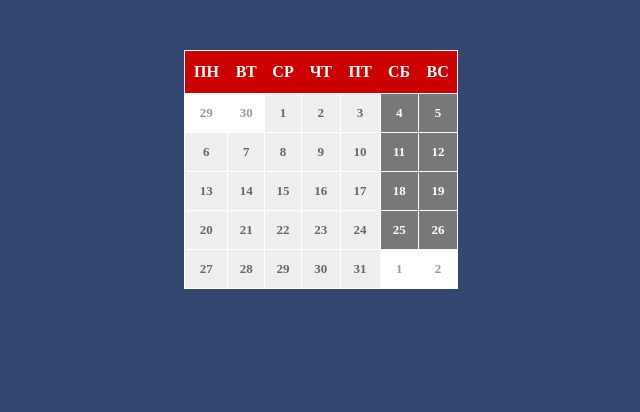
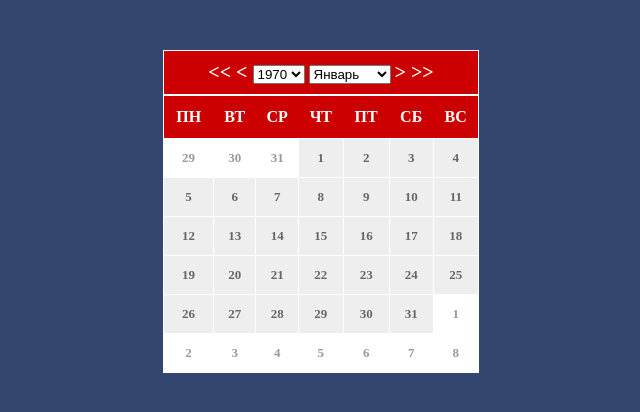
Before and after one commit to Shau1a/fd2, a plain HTML site: page fd2/lesson05/calendar.html in a window 1280 px wide. Shown: the whole page, without its empty margins (319-959 px from the left). Drawn offline with Linux system fonts and the light colour scheme.

Commit message:
updated calendar

```diff
--- a/fd2/lesson05/calendar.html
+++ b/fd2/lesson05/calendar.html
@@ -7,12 +7,37 @@
 		body {
 			background: #334670;
 		}
+		.caption {
+			margin: 50px auto 0;
+			width: calc(38px * 7 + 50px);
+			text-align: center;
+			background: #c00;
+			color: #fff;
+			border: 1px solid #fff;
+			padding: 10px;
+			box-sizing: border-box;
+		}
+		.caption a {
+			color: #fff;
+			outline-style: none;
+			text-decoration: none;
+			font-size: 20px;
+			font-weight: 700;
+		}
+		.caption a:hover {
+			color: blue;
+		}
 		#calendar {
 			width: auto;
-			margin-top: 50px;
+		}
+		#search {
+			font-size: 24px;
+			position: relative;
+			top: 2px;
+			cursor: pointer;
 		}
 		table {
-			width: calc(38px * 7 + 8px);
+			width: calc(38px * 7 + 50px);
 			padding: 0;
 			margin: auto;
 			border: 1px solid white;
@@ -25,7 +50,11 @@
 			text-transform: uppercase;
 			height: 40px;
 		}
-		td {
+		.other_month {
+			background-color: #ffffff;
+			color: #999999;
+		}
+		td, .curr_month {
 			border: 1px solid white;
 			height: 38px;
 			text-align: center;
@@ -35,10 +64,6 @@
 			color: #666666;
 			margin: 0;
 			padding: 0;
-		}
-		.other_month {
-			background-color: #ffffff;
-			color: #999999;
 		}
 		.weekend {
 			background-color: #787878;
@@ -50,32 +75,105 @@
 	</style>
 </head>
 <body>
-	<div id="calendar"></div>
+	<div id="calendar">
+		<div class="caption">
+			<span id="prevYear" title="предыдущий год"><a href="#"> << </a></span>
+			<span id="prevMonth" title="предыдущий месяц"><a href="#"> < </a></span>
+			<select name="y" id="year" size="1"></select>
+			<select name="m" id="month" size="1">
+				<option value="0">Январь</option>
+				<option value="1">Февраль</option>
+				<option value="2">Март</option>
+				<option value="3">Апрель</option>
+				<option value="4">Май</option>
+				<option value="5">Июнь</option>
+				<option value="6">Июль</option>
+				<option value="7">Август</option>
+				<option value="8">Сентябрь</option>
+				<option value="9">Октябрь</option>
+				<option value="10">Ноябрь</option>
+				<option value="11">Декабрь</option>
+			</select>
+			<span id="nextMonth" title="следующий месяц"><a href="#"> > </a></span>
+			<span id="nextYear" title="следующий год"><a href="#"> >> </a></span>
+		</div>
+	</div>
 
 
 
 
 <script>
 
-var calendar = document.getElementById('calendar');
+const calendar 	= 	document.getElementById('calendar');
+
+let prevYear 	= 	document.getElementById('prevYear');
+let prevMonth 	= 	document.getElementById('prevMonth');
+let nextMonth 	= 	document.getElementById('nextMonth');
+let nextYear 	= 	document.getElementById('nextYear');
+
+let YearList 	= 	document.getElementById('year');
+let MonthList 	= 	document.getElementById('month');
+
 createCalendarTable();
+createYearsList();
+
+var year = YearList[0].value,
+month = MonthList[0].value;
+createCalendar(new Date(year, month));
+console.log(year);
+console.log(month);
 
 
+YearList.addEventListener('change', function() {
+  var index = YearList.selectedIndex;
+  year = YearList[index].value;
+  console.log(year);
+  createCalendar(new Date(year, month));
+});
 
-//	let year = prompt('enter a year', '');
-//	let month = prompt('enter a month', '');
+MonthList.addEventListener('change', function() {
+  var index = MonthList.selectedIndex;
+  month = MonthList[index].value;
+  console.log(month);
+  createCalendar(new Date(year, month));
+});
 
-var year = 2019;
-var month = 4;
+prevYear.addEventListener('click', function(e){
+	e.preventDefault();
+	+year--;
+	createCalendar(new Date(year, month)); // сделать красиво, чтоб в выпадающем списке тоже менялось значение
+});
 
-var date = new Date(year, month);
-var dayNumber = date.getDay();
+prevMonth.addEventListener('click', function(e){
+	e.preventDefault();
+	+month--;
+	if (month == (-1)) {
+		month = 11;
+		year--;
+	}
+	console.log('month' + month);
+	console.log('year' + year);
+	createCalendar(new Date(year, month)); // сделать красиво, чтоб в выпадающем списке тоже менялось значение
+});
 
+nextYear.addEventListener('click', function(e){
+	e.preventDefault();
+	+year++;
+	createCalendar(new Date(year, month)); // сделать красиво, чтоб в выпадающем списке тоже менялось значение
+});
 
+nextMonth.addEventListener('click', function(e){
+	e.preventDefault();
+	+month++;
+	if (month == 12) {
+		month = 0;
+		year++;
+	}
+	console.log('month' + month);
+	console.log('year' + year);
+	createCalendar(new Date(year, month)); // сделать красиво, чтоб в выпадающем списке тоже менялось значение
+});
 
-
-
-createCalendar(date);
 
 
 function createCalendar(date) {
@@ -86,15 +184,18 @@ function createCalendar(date) {
 	let lastDayOfPreviousMonth = new Date(date.getFullYear(), date.getMonth(), 0);
   	lastDayOfPreviousMonth = lastDayOfPreviousMonth.getDate();
 
+	calendar.getElementsByClassName('other_month').className = '';
 
 	for (let i = 0; i < lastDayOfThisMonth; i++) {
 		tdCollection[date.getDay() - 1 + i].innerHTML = 1 + i;
+		tdCollection[date.getDay() - 1 + i].className = 'curr_month';
 	}
 
 	for (let i = date.getDay() - 2; i >= 0; i--) {
 		tdCollection[i].className = 'other_month';
 		tdCollection[i].innerHTML = lastDayOfPreviousMonth-- ;
 	}
+
 
 	let d = 1; //counter for the next month to fill up the calendar until that ends
 	for (let i = lastDayOfThisMonth + date.getDay() - 1; i < tdCollection.length; i++) {
@@ -105,21 +206,21 @@ function createCalendar(date) {
 
 
 function createCalendarTable() {
-	var daysNames = ['пн','вт','ср','чт','пт','сб','вс'];
+	let daysNames = ['пн','вт','ср','чт','пт','сб','вс'];
 
-	var tab = document.createElement('table');
-	var tbdy = document.createElement('tbody');
+	let tab = document.createElement('table');
+	let tbdy = document.createElement('tbody');
 	calendar.appendChild(tab).appendChild(tbdy);
-	for (var i = 0; i < 6; i++) {
-		var tr = document.createElement('tr');
+	for (let i = 0; i < 7; i++) {
+		let tr = document.createElement('tr');
 		tbdy.appendChild(tr);
-		for (var j = 0; j < 7; j++) {
+		for (let j = 0; j < 7; j++) {
 			if (i == 0) {
-				var th = document.createElement('th');
+				let th = document.createElement('th');
 				tr.appendChild(th).innerHTML = daysNames[j];
 			}
 			else {
-				var td = document.createElement('td');
+				let td = document.createElement('td');
 				if (j == 5 || j == 6) {td.className = 'weekend';}
 				tr.appendChild(td);
 			}
@@ -128,6 +229,15 @@ function createCalendarTable() {
 };
 
 
+function createYearsList() {
+	for (let i = 1970; i <= new Date().getFullYear(); i++) {
+		let dateY = document.createElement('option');
+		dateY.value = i;
+		dateY.innerHTML = i;
+		YearList.appendChild(dateY);
+	}
+};
+
 </script>
 
 
```
